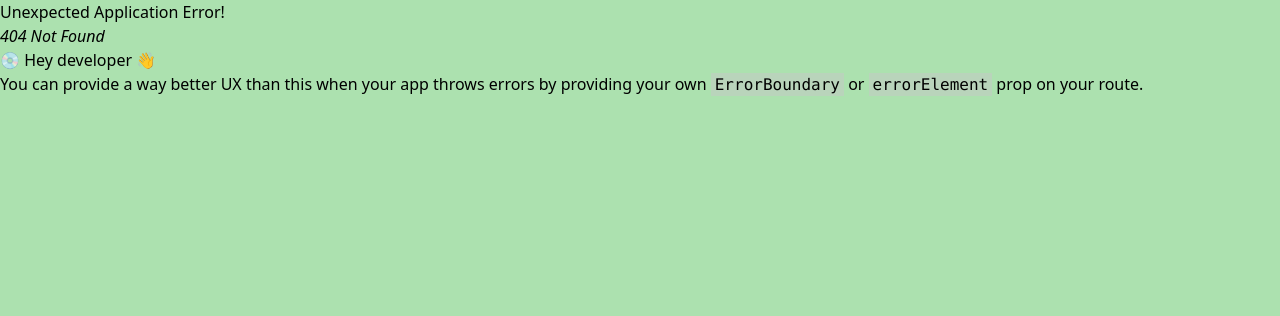
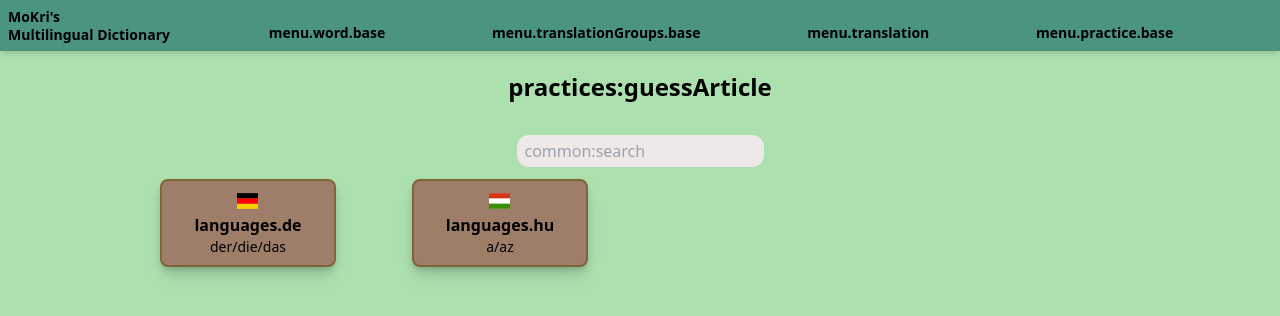
Before and after one commit to MoKrisz/MoKri-s-Multilingual-Dictionary-React-FE, a React (Vite) app: page /practice/guess-the-article in a window 1280 px wide. Before the commit this address had no page. Shown: the top 316 px of the page. Built offline with nearby package versions, Linux system fonts and the light colour scheme; the HTML template or start-up script is replaced by a standard one.

Commit message:
feat: Implemented landing page for the article guess practice

```diff
--- /dev/null
+++ b/src/components/SearchBar.tsx
@@ -0,0 +1,27 @@
+import { useTranslation } from "react-i18next";
+
+interface SearchBarProps {
+  inputValue: string;
+  setInputValue: (inputValue: string) => void;
+  placeholderLocaleKey?: string;
+}
+
+const SearchBar: React.FC<SearchBarProps> = ({
+  inputValue,
+  setInputValue,
+  placeholderLocaleKey,
+}) => {
+  const { t } = useTranslation();
+
+  return (
+    <input
+      className="px-2 py-1 rounded-xl mb-3 bg-input-background"
+      value={inputValue}
+      onChange={(e) => setInputValue(e.currentTarget.value)}
+      type="text"
+      placeholder={t(placeholderLocaleKey ?? "common:search")}
+    />
+  );
+};
+
+export default SearchBar;
--- /dev/null
+++ b/src/components/Title.tsx
@@ -0,0 +1,12 @@
+import { useTranslation } from "react-i18next";
+
+interface TitleProps {
+  localeTitleKey: string;
+}
+
+const Title: React.FC<TitleProps> = ({ localeTitleKey }) => {
+  const { t } = useTranslation();
+  return <h1 className="font-bold text-2xl m-3 mb-8">{t(localeTitleKey)}</h1>;
+};
+
+export default Title;
--- a/src/features/Practices/GuessTheArticle/components/LanguageCard.tsx
+++ b/src/features/Practices/GuessTheArticle/components/LanguageCard.tsx
@@ -10,7 +10,7 @@ const LanguageCard: React.FC<LanguageCardProps> = ({ language }) => {
   const { t } = useTranslation();
 
   return (
-    <button className="bg-complementary-background-secondary py-2 rounded-lg max-w-44">
+    <button className="bg-complementary-background-secondary py-2 rounded-lg max-w-44 border-2 border-complementary-border-primary shadow-lg drop-shadow-lg">
       <Flag flagCode={language.flagCode} />
       <p className="font-bold">{t(`languages.${language.nameKey}`)}</p>
       <p className="text-sm text-button-text">{language.articles.join("/")}</p>
--- /dev/null
+++ b/src/features/Practices/GuessTheArticle/pages/GuessArticleLanguageChoosePage.tsx
@@ -0,0 +1,35 @@
+import React, { useState } from "react";
+import { getLanguagesWithMoreThanOneArticle } from "../../../../utils/languageUtils";
+import LanguageCard from "../components/LanguageCard";
+import { useTranslation } from "react-i18next";
+import Title from "../../../../components/Title";
+import SearchBar from "../../../../components/Searchbar";
+
+const GuessArticleLanguageChoosePage: React.FC = () => {
+  const { t } = useTranslation();
+  const [search, setSearch] = useState("");
+
+  let languages = getLanguagesWithMoreThanOneArticle();
+
+  if (search) {
+    languages = languages.filter((l) =>
+      t(`languages.${l.nameKey}`)
+        .toLowerCase()
+        .startsWith(search.trim().toLowerCase())
+    );
+  }
+
+  return (
+    <div className="w-3/4 mx-auto text-center max-w-screen-xl">
+      <Title localeTitleKey="practices:guessArticle" />
+      <SearchBar inputValue={search} setInputValue={setSearch} />
+      <div className="grid grid-cols-2 md:grid-cols-4 gap-12">
+        {languages.map((lang) => (
+          <LanguageCard key={`lc-${lang.code}`} language={lang} />
+        ))}
+      </div>
+    </div>
+  );
+};
+
+export default GuessArticleLanguageChoosePage;
--- a/src/i18n.ts
+++ b/src/i18n.ts
@@ -8,6 +8,7 @@ import enTranslationGroups from "./locales/en/translationGroups.json";
 import enTags from "./locales/en/tags.json";
 import enErrors from "./locales/en/errors.json";
 import enTranslation from "./locales/en/translation.json";
+import enPractices from "./locales/en/practices.json";
 
 i18n
   .use(LanguageDetector)
@@ -21,6 +22,7 @@ i18n
         tags: enTags,
         errors: enErrors,
         translation: enTranslation,
+        practices: enPractices,
       },
     },
     ns: [
@@ -30,6 +32,7 @@ i18n
       "tags",
       "errors",
       "translation",
+      "practices",
     ],
     fallbackLng: "en",
     defaultNS: "common",
--- /dev/null
+++ b/src/locales/en/practices.json
@@ -0,0 +1,3 @@
+{
+  "guessArticle": "Guess the article"
+}
```
Also changed, not shown: src/App.tsx (+10 -0 lines).
